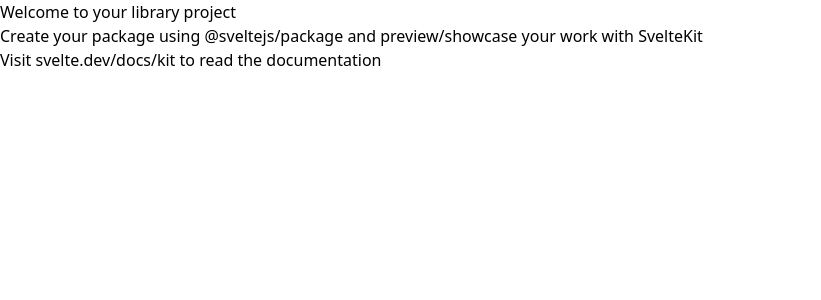
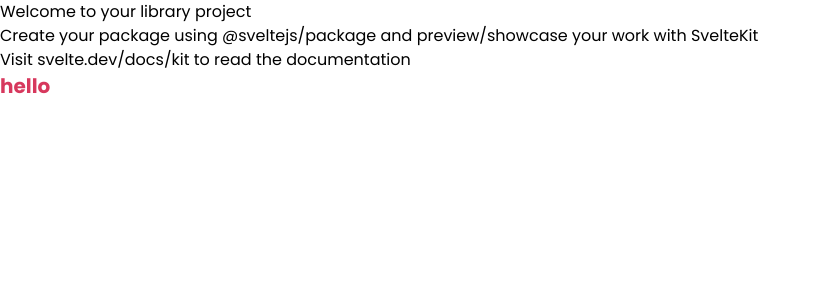
Before and after one commit to mcjefdreal/PusotPinggan, a SvelteKit app in the folder app/: page / in a window 1280 px wide. Shown: the top 300 px of the page, without its empty margins (0-821 px from the left). Built offline with nearby package versions, Linux system fonts and the light colour scheme.

Commit message:
feat(app.css): added custom font and colors for Tailwind configuration

```diff
--- /dev/null
+++ b/app/src/app.css
@@ -0,0 +1,19 @@
+@import url('https://fonts.googleapis.com/css2?family=Poppins:wght@300;400;500;600;700&display=swap');
+@import "tailwindcss";
+
+@theme {
+  /* set Poppins as default font */
+  --font-sans: "Poppins", sans-serif;
+
+  /* custom colors from style guide */
+  --color-pp-pink: #D7385D;
+  --color-pp-white: #FFFEFB;
+  --color-pp-black: #080200;
+  --color-pp-green: #8CE395;
+}
+
+@layer base {
+  html {
+    font-family: var(--font-sans);
+  }
+}
--- a/app/src/routes/+layout.svelte
+++ b/app/src/routes/+layout.svelte
@@ -1,5 +1,5 @@
 <script lang="ts">
-	import './layout.css';
+	import '../app.css';
 
 	const { children } = $props();
 </script>
--- a/app/src/routes/+page.svelte
+++ b/app/src/routes/+page.svelte
@@ -1,3 +1,5 @@
 <h1>Welcome to your library project</h1>
 <p>Create your package using @sveltejs/package and preview/showcase your work with SvelteKit</p>
 <p>Visit <a href="https://svelte.dev/docs/kit">svelte.dev/docs/kit</a> to read the documentation</p>
+
+<h1 class="font-display font-bold text-pp-pink text-xl"> hello </h1>
```
